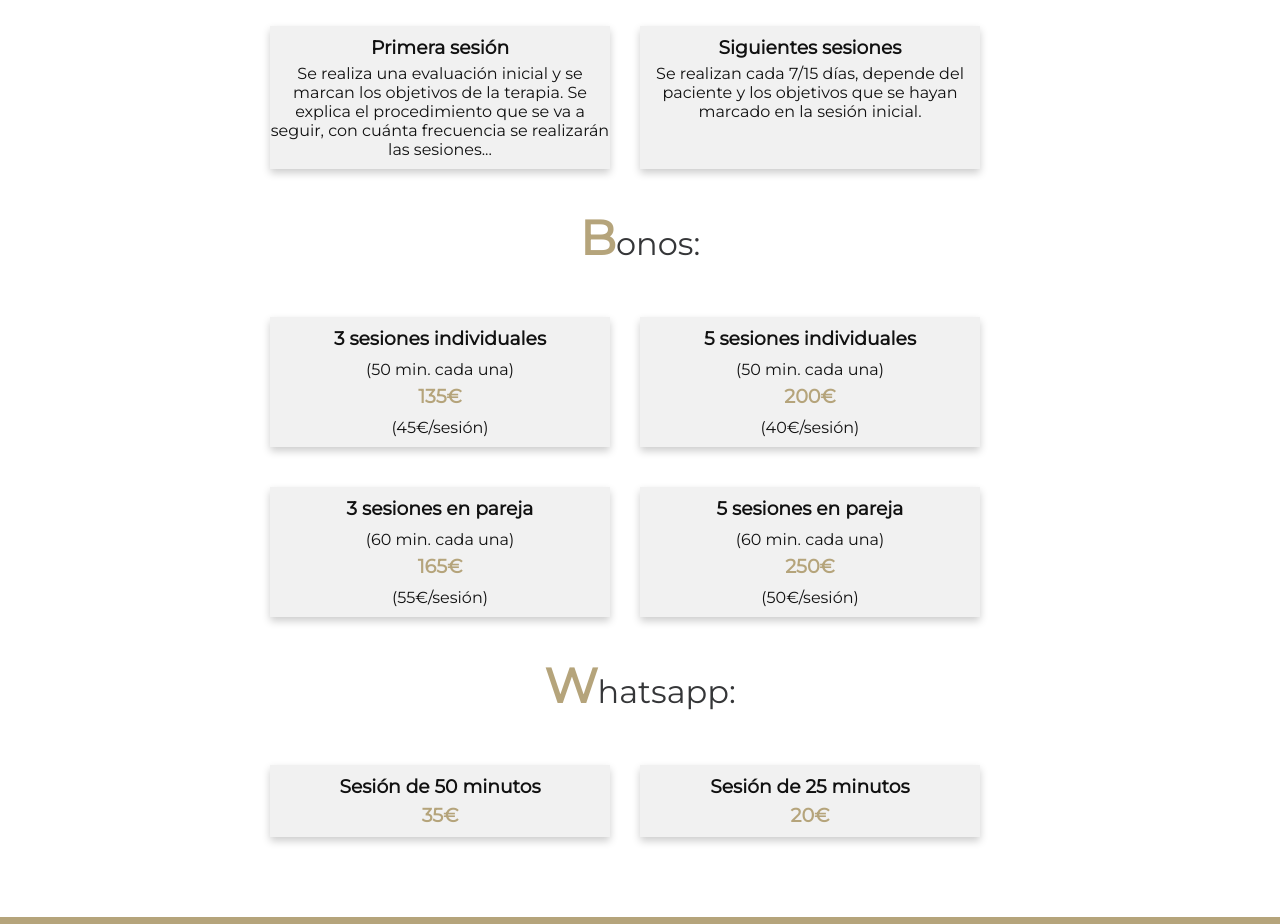
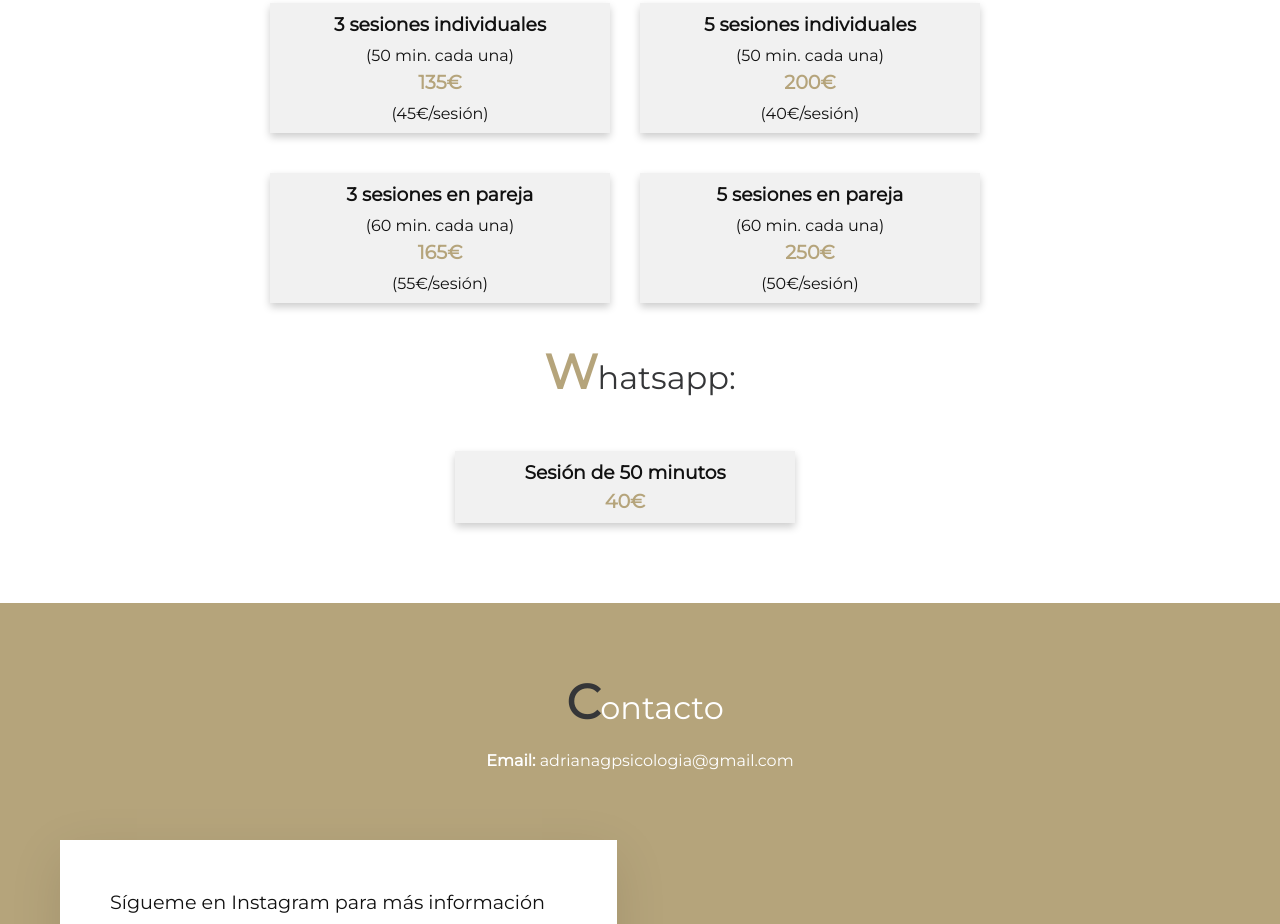
Before and after one commit to adrianagpsicologia/adrianagpsicologia, a plain HTML site: page index.html in a window 1280 px wide. Shown: the part 2896-3820 px from the top of the page. Drawn offline with Linux system fonts and the light colour scheme.

Commit message:
Update index.html

```diff
--- a/index.html
+++ b/index.html
@@ -50,7 +50,6 @@
 				<h4><b>Número de colegiada:</b> GZ02675</h4>
 				<p>Graduada en <b>Psicología</b> por la Universidad de Deusto.</p>
 				<p>Especializada en <b>Psicología General Sanitaria</b> por la Universidad de Deusto, y <b>Neuropsicología Clínica</b> por la Universidad de Deusto.</p>
-				<p>Comencé mi carrera en el ámbito de la neuropsicología clínica, pero fue mi voluntad por ayudar a las personas a realizar su propio proceso de trabajo personal la que me llevó a abrir la consulta Adriana G Psicología. He comprobado que aprender a conocerse y aceptarse a uno mismo es uno de los aspectos más importantes de un proceso terapéutico. Por ello, en mi consulta, intento ahondar en el motivo de malestar para que cada persona pueda entender qué lo genera y podamos construir las herramientas que permitan afrontarlo. He abierto este espacio para compartir con vosotros los temas que se abordan en una consulta y la manera de afrontarlos. Aquí os ofrezco pequeños consejos con los que podáis empezar vuestros procesos de trabajo personal. </p>
 			</div>
 			<div class="col50">
 				<div class= "imgBx">
@@ -202,14 +201,8 @@
 		<div class="content">
 			<div class="box">
 				<div class="text">
-					<h3><b>Sesión de 25 minutos</b></h3>
-					<p class="tag"><b>20€</b></p>
-				</div>
-			</div>
-			<div class="box">
-				<div class="text">
 					<h3><b>Sesión de 50 minutos</b></h3>
-					<p class="tag"><b>35€</b></p>
+					<p class="tag"><b>40€</b></p>
 				</div>
 			</div>
 		</div>
```
